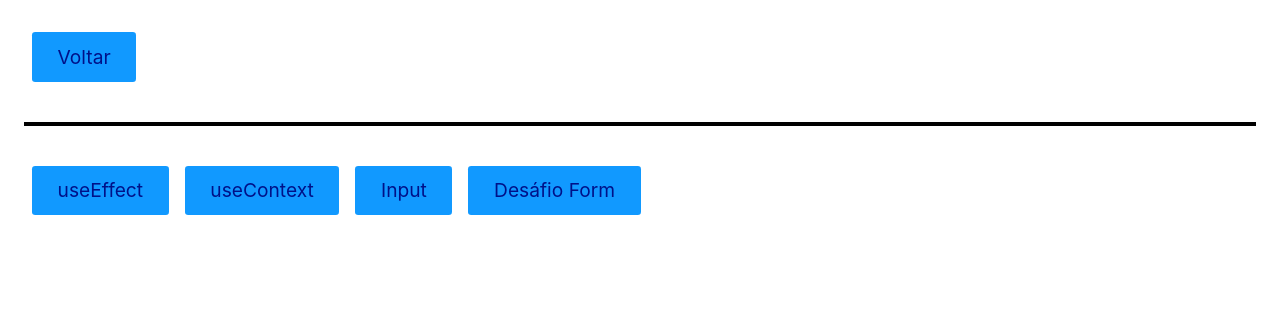
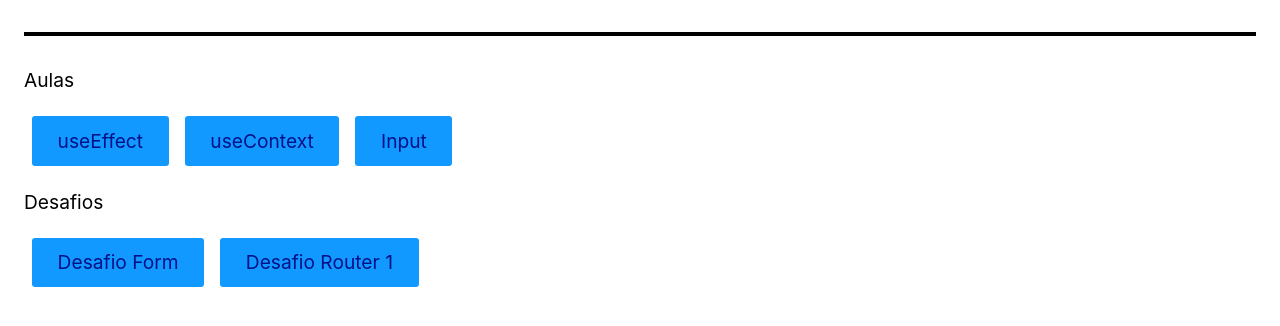
Before and after one commit to teddiur/origamid, a React (Create React App) app: page / in a window 1280 px wide. Shown: the top 326 px of the page. Built offline with nearby package versions, Linux system fonts and the light colour scheme.

Commit message:
refactor: add router

```diff
--- a/package.json
+++ b/package.json
@@ -6,8 +6,10 @@
     "@testing-library/jest-dom": "^5.11.4",
     "@testing-library/react": "^11.1.0",
     "@testing-library/user-event": "^12.1.10",
+    "history": "^5.0.0",
     "react": "^17.0.1",
     "react-dom": "^17.0.1",
+    "react-router-dom": "^6.0.0-beta.0",
     "react-scripts": "4.0.3",
     "web-vitals": "^1.0.1"
   },
--- a/src/App.js
+++ b/src/App.js
@@ -1,37 +1,52 @@
 import React from "react";
 import * as C from "./classes";
+import { Routes, Route, BrowserRouter } from "react-router-dom";
+import { Home } from "./Home";
+import { Return } from "./Return";
 
 function App() {
-  const [currentClass, setCurrentClass] = React.useState();
-  const possibleClass = {
-    useEffect: <C.UseEffect />,
-    useContext: <C.UseContext />,
-    Input: <C.Input />,
-    "Desáfio Form": <C.DesafioForm />,
-  };
+  const [currentClass, setCurrentClass] = React.useState("");
+
+  const desafiosRoutes = [
+    {
+      label: "Desafio Form",
+      path: "form",
+      element: <C.DesafioForm />,
+    },
+    {
+      label: "Desafio Router 1",
+      path: "router1/*",
+      element: <C.Router1 />,
+    },
+  ];
+
+  function returnToHome() {
+    setCurrentClass("");
+  }
 
   return (
-    <div className="App">
-      <button
-        onClick={() => {
-          setCurrentClass(null);
-        }}
-      >
-        Voltar
-      </button>
+    <BrowserRouter>
+      <Return currentClass={currentClass} returnToHome={returnToHome} />
+
       <hr />
-      {currentClass
-        ? possibleClass[currentClass]
-        : Object.keys(possibleClass).map((item) => (
-            <button
-              onClick={() => {
-                setCurrentClass(item);
-              }}
-            >
-              {item}
-            </button>
-          ))}
-    </div>
+
+      <Routes>
+        <Route
+          path="/"
+          element={
+            <Home
+              currentClass={currentClass}
+              setCurrentClass={setCurrentClass}
+            />
+          }
+        />
+        {desafiosRoutes.map((route) => {
+          return (
+            <Route key={route.path} path={route.path} element={route.element} />
+          );
+        })}
+      </Routes>
+    </BrowserRouter>
   );
 }
 
--- /dev/null
+++ b/src/Home.js
@@ -0,0 +1,58 @@
+import React from "react";
+import * as C from "./classes";
+import { Link } from "react-router-dom";
+
+export const Home = ({ currentClass, setCurrentClass }) => {
+  const possibleClass = {
+    useEffect: <C.UseEffect />,
+    useContext: <C.UseContext />,
+    Input: <C.Input />,
+  };
+
+  const desafiosRoutes = [
+    {
+      label: "Desafio Form",
+      path: "form",
+      element: <C.DesafioForm />,
+    },
+    {
+      label: "Desafio Router 1",
+      path: "router1",
+      element: <C.Router1 />,
+    },
+  ];
+
+  return (
+    <div>
+      {currentClass ? (
+        possibleClass[currentClass]
+      ) : (
+        <>
+          <p>Aulas</p>
+          {Object.keys(possibleClass).map((item) => (
+            <button
+              key={item}
+              onClick={() => {
+                setCurrentClass(item);
+              }}
+            >
+              {item}
+            </button>
+          ))}
+        </>
+      )}
+      {!currentClass && (
+        <>
+          <p>Desafios</p>
+          {desafiosRoutes.map((route) => {
+            return (
+              <Link to={route.path}>
+                <button key={route.path}>{route.label}</button>
+              </Link>
+            );
+          })}
+        </>
+      )}
+    </div>
+  );
+};
--- /dev/null
+++ b/src/Return.js
@@ -0,0 +1,17 @@
+import React from "react";
+import { useLocation, Link } from "react-router-dom";
+
+export const Return = ({ currentClass, returnToHome }) => {
+  const isHome = useLocation().pathname === "/";
+  const showReturn = !isHome || currentClass;
+
+  return (
+    <>
+      {showReturn && (
+        <Link to="/">
+          <button onClick={returnToHome}>Voltar</button>
+        </Link>
+      )}
+    </>
+  );
+};
--- a/src/classes/DesafioForm/Pergunta.js
+++ b/src/classes/DesafioForm/Pergunta.js
@@ -9,24 +9,23 @@ export const Pergunta = ({ data, setPagina, setRespostas }) => {
     setValue(target.value);
   }
 
+  function handleClick({ target }) {
+    if (value) {
+      setPagina((pagina) => pagina + 1);
+      setRespostas((prev) => {
+        return { ...prev, [id]: value };
+      });
+      setValue("");
+    }
+  }
+
   return (
     <>
       <fieldset>
         <legend>{pergunta}</legend>
         <Radio id={id} options={options} onChange={onChange} />
       </fieldset>
-
-      <button
-        onClick={() => {
-          if (value) {
-            setPagina((pagina) => pagina + 1);
-            setRespostas((prev) => {
-              return { ...prev, [id]: value };
-            });
-            setValue("");
-          }
-        }}
-      >
+      <button disabled={!value} onClick={handleClick}>
         Próxima
       </button>
     </>
--- a/src/classes/DesafioForm/Radio.js
+++ b/src/classes/DesafioForm/Radio.js
@@ -4,9 +4,13 @@ export const Radio = ({ id, options, onChange }) => {
   return (
     <>
       {options.map((option) => (
-        <div>
+        <div key={option}>
           <input
-            style={{ display: "initial", width: "initial" }}
+            style={{
+              display: "initial",
+              width: "initial",
+              fontFamily: "monospace",
+            }}
             type="radio"
             name={id}
             value={option}
--- /dev/null
+++ b/src/classes/Router1/Router1.js
@@ -0,0 +1,10 @@
+import React from "react";
+// import  from 'react-router-dom'
+
+export const Router1 = () => {
+  return (
+    <div>
+      <h1>bu</h1>
+    </div>
+  );
+};
--- a/src/classes/UseEffect/Product.js
+++ b/src/classes/UseEffect/Product.js
@@ -1,4 +1,4 @@
-import React from 'react';
+import React from "react";
 
 export const Product = ({ product }) => {
   const [data, setData] = React.useState(null);
@@ -9,7 +9,7 @@ export const Product = ({ product }) => {
       .then((response) => response.json())
       .then((json) => {
         setData(json);
-        window.localStorage.setItem('produto', product);
+        window.localStorage.setItem("produto", product);
       });
 
     return () => {
@@ -22,7 +22,7 @@ export const Product = ({ product }) => {
         <>
           <p>{data.nome}</p>
           <p>R$ {data.preco}</p>
-          {data.fotos.map((foto) => (
+          {data.fotos?.map((foto) => (
             <img key={foto.titulo} src={foto.src} alt={foto.titulo} />
           ))}
         </>
--- a/src/classes/index.js
+++ b/src/classes/index.js
@@ -2,3 +2,4 @@ export { UseEffect } from "./UseEffect/UseEffect";
 export { UseContext } from "./UseContext/UseContext";
 export { Input } from "./Input/Input";
 export { DesafioForm } from "./DesafioForm/DesafioForm";
+export { Router1 } from "./Router1/Router1";
```
Also changed, not shown: src/index.js (+4 -4 lines), 1 other file (tests, documents, lock files or other folders).
